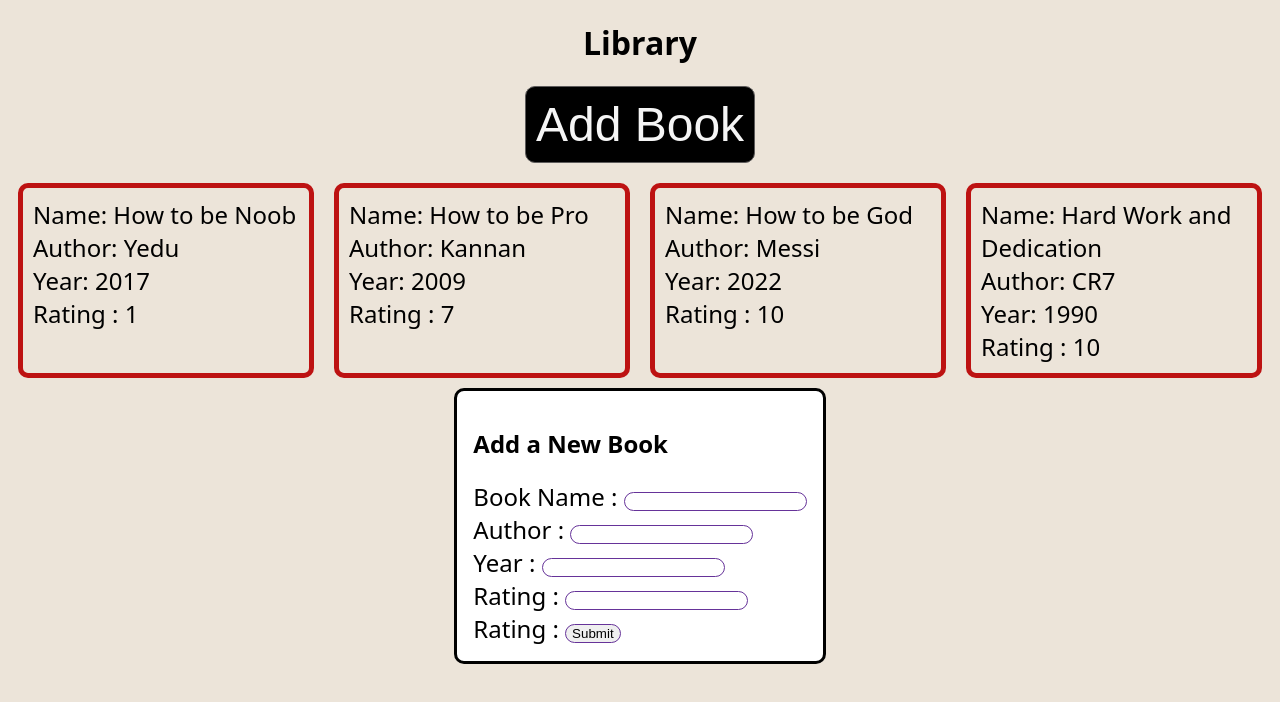
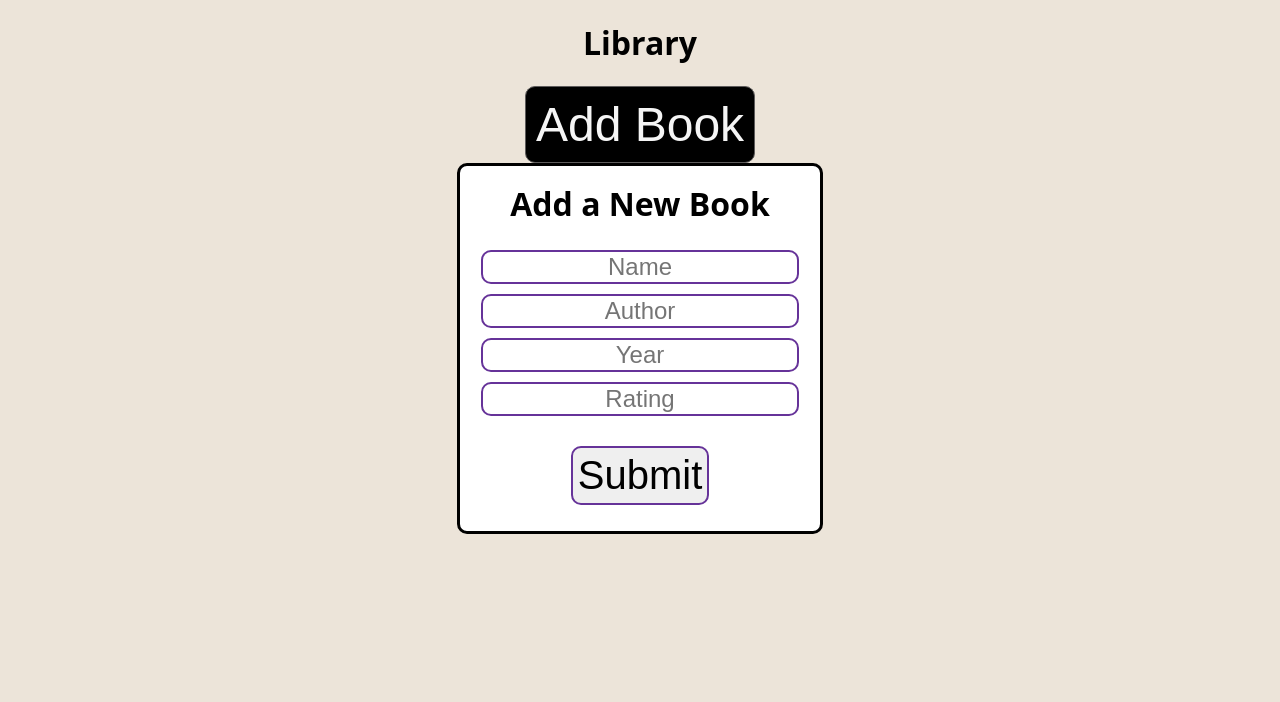
Before and after one commit to LunaticEradicator/Library, a plain HTML site: page index.html in a window 1280 px wide. Drawn offline with Linux system fonts and the light colour scheme.

Commit message:
Take User-Input and display it on screen

```diff
--- a/index.html
+++ b/index.html
@@ -23,36 +23,42 @@
     <div class="sectionTwo">
         <div class="display"></div>
     </div>
+</form>
+<dialog open>
+    <h2>Add a New Book</h2>
+    <form action="">
+        <div class="sectionThree">
 
-    <dialog open>
-        <h2>Add a New Book</h2>
-        <div class="sectionThree">
             <div>
-                <label for="name">Book Name : </label>
-                <input type="text" name="name" class="book">
-            </div>
-            <div>
-                <label for="name">Author : </label>
-                <input type="text" name="name" class="book">
+                <!-- <label for="name">Book Name : </label> -->
+                <input type="text" name="name" class="nameInput" placeholder="Name" autocomplete="off" required>
             </div>
 
             <div>
-                <label for="year">Year : </label>
-                <input type="text" name="year" class="year">
+                <!-- <label for="name">Author : </label> -->
+                <input type="text" name="author" class="authorInput" placeholder="Author" autocomplete="off" required>
             </div>
 
             <div>
-                <label for="rating">Rating : </label>
-                <input type="text" name="rating" class="rating">
+                <!-- <label for="year">Year : </label> -->
+                <input type="text" name="year" class="yearInput" placeholder="Year" autocomplete="off" required>
             </div>
+
             <div>
-                <label for="rating">Rating : </label>
-                <input type="submit" name="rating" class="rating">
+                <!-- <label for="rating">Rating : </label> -->
+                <input type="text" name="rating" class="ratingInput" placeholder="Rating" autocomplete="off" required>
             </div>
+
+            <div class="submitBtn">
+                <!-- <label for="rating">Rating : </label> -->
+                <input type="submit" name="submit" class="submitBtn">
+            </div>
+
         </div>
-    </dialog>
+    </form>
+</dialog>
 
-</form>
+
 
 
 <body>
--- a/script.js
+++ b/script.js
@@ -1,13 +1,23 @@
 const addBookBtn = document.querySelector(".addBookBtn");
 const display = document.querySelector(".display");
-// const displays = document.querySelector(".display1");
+const submitBtn = document.querySelector(".submitBtn");
 
+const nameInput = document.querySelector(".nameInput");
+const authorInput = document.querySelector(".authorInput");
+const yearInput = document.querySelector(".yearInput");
+const ratingInput = document.querySelector(".ratingInput");
+
+// let names;
+// let authors;
+// let year;
+// let rating;
 
 let myLibrary = [
-    { name: "How to be Noob ", author: "Yedu", year: 2017, rating: 1 },
-    { name: "How to be Pro ", author: "Kannan", year: 2009, rating: 7 },
-    { name: "How to be God ", author: "Messi", year: 2022, rating: 10 },
+    // { name: "How to be Noob ", author: "Yedu", year: 2017, rating: 1 },
+    // { name: "How to be Pro ", author: "Kannan", year: 2009, rating: 7 },
+    // { name: "How to be God ", author: "Messi", year: 2022, rating: 10 },
 ];
+
 
 
 function Book(name, author, year, rating) {
@@ -23,11 +33,18 @@ Book.prototype.addBook = function () {
 
 const bookOne = new Book("Hard Work and Dedication", "CR7", 1990, 10);
 const bookTwo = new Book("Dive and ShowBot", "NY9", 2000, 8);
+const bookThree = new Book("How to be a GOAT", "Messi", 2012, 10);
 
 // myLibrary.splice(-1, 0, bookOne);
-myLibrary.push(bookOne);
+// myLibrary.push(bookTwo);
+// myLibrary.push(bookThree);
 
-function addBookToLibrary() {
+
+
+
+function displayingBookToLibrary() {
+    // if (!ifAdded) {
+    // ifAdded = true;
     for (let library of myLibrary) {
         const mainDiv = document.createElement('div');
 
@@ -36,9 +53,10 @@ function addBookToLibrary() {
         const yearDiv = document.createElement('div');
         const ratingDiv = document.createElement('div');
 
-        nameDiv.textContent = ` Name: ${library.name}`;
-        authorDiv.textContent = `Author: ${library.author}`;
-        yearDiv.textContent = `Year: ${library.year}`;
+
+        nameDiv.textContent = ` Name : ${library.name}`;
+        authorDiv.textContent = `Author : ${library.author}`;
+        yearDiv.textContent = `Year : ${library.year}`;
         ratingDiv.textContent = ` Rating : ${library.rating}`;
 
         mainDiv.append(nameDiv);
@@ -48,12 +66,45 @@ function addBookToLibrary() {
 
         mainDiv.classList.add("eachBookStyle");
         display.append(mainDiv);
+        // }
+    }
+
+    // submitBtn.removeEventListener("click", submitPress);
+
+}
+
+let ifAdded = false;
+
+submitBtn.addEventListener("click", submitPress)
+
+function submitPress() {
+
+
+
+    const news = new Book(`${nameInput.value}`, `${authorInput.value}`, `${yearInput.value}`, `${ratingInput.value}`);
+    if (nameInput.value === "" || authorInput.value === "" || yearInput.value === "" || ratingInput.value === "") {
+        // alert("Please Enter Values")
+    }
+    else {
+        event.preventDefault();
+        // myLibrary.push(news);
+        console.log(news);
+
+
+        // myLibrary.push(bookOne);
+        myLibrary.push(news);
+        // }
+        displayingBookToLibrary();
+
+        myLibrary.pop(bookOne);
+        myLibrary.pop(news);
+
+        nameInput.value = "";
+        authorInput.value = "";
+        yearInput.value = "";
+        ratingInput.value = "";
     }
 }
-
-function eachBookDetails() { }
-
-addBookToLibrary()
 
 
 
--- a/style.css
+++ b/style.css
@@ -41,21 +41,23 @@ label {
     /* padding-right: 120px; */
 }
 
+.sectionTwo {
+    /* display: grid;
+    grid-template-rows: 1fr 1fr; */
+}
+
 .display {
+    /* grid-column: 1/3; */
     display: grid;
-    grid-auto-flow: column;
-    grid-template-columns: repeat(auto-fit, minmax(100px, 1fr));
-    margin-top: 10px;
+    grid-template-columns: repeat(auto-fill, minmax(400px, 1fr));
+    grid-auto-flow: row;
 }
 
 .eachBookStyle {
-    display: flex;
-    flex-direction: column;
-    /* align-items: center; */
-    border: 5px solid rgb(189, 18, 18);
-    /* height: 50px; */
+    border: 3px solid rgb(189, 18, 18);
+    max-height: 150px;
     margin: 10px;
-    padding: 10px;
+    padding: 15px;
     font-size: 1.5rem;
     border-radius: 10px;
 }
@@ -70,5 +72,35 @@ dialog {
 input {
     border-radius: 10px;
     outline: none;
-    border: 1px solid rebeccapurple;
+    border: 2px solid rebeccapurple;
+    text-align: center;
+    font-size: 1.5rem;
+    margin: 5px;
 }
+
+h2 {
+    display: flex;
+    justify-content: center;
+    font-size: 2rem;
+    margin: 0;
+    margin-bottom: 20px;
+}
+
+.submitBtn {
+    /* background-color: black; */
+    font-size: 2.5rem;
+    border-radius: 10px;
+    transition: 0.3s;
+    display: flex;
+    justify-content: center;
+    margin-top: 10px;
+    padding: 5px;
+}
+
+.styleHead {
+    text-align: center;
+}
+
+.input {
+    /* background-color: rebeccapurple; */
+}
```
